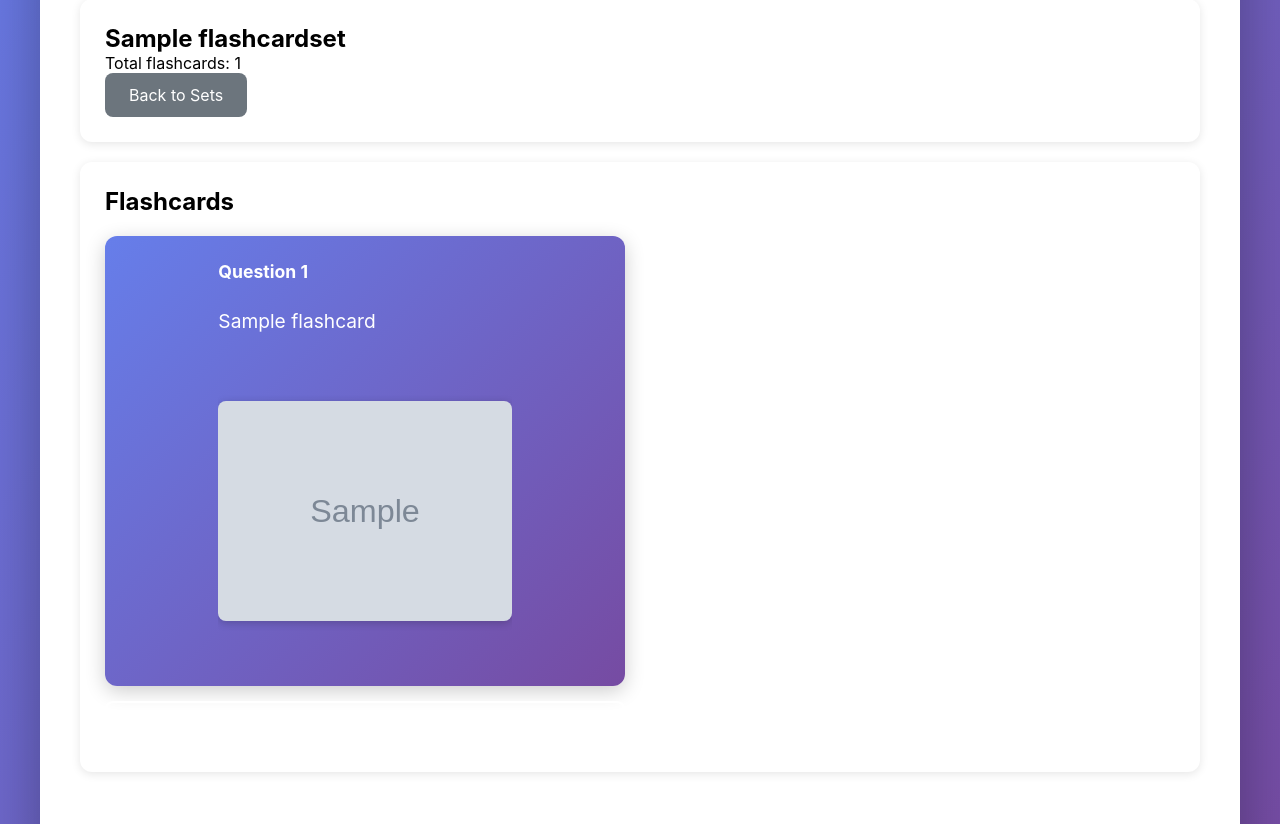
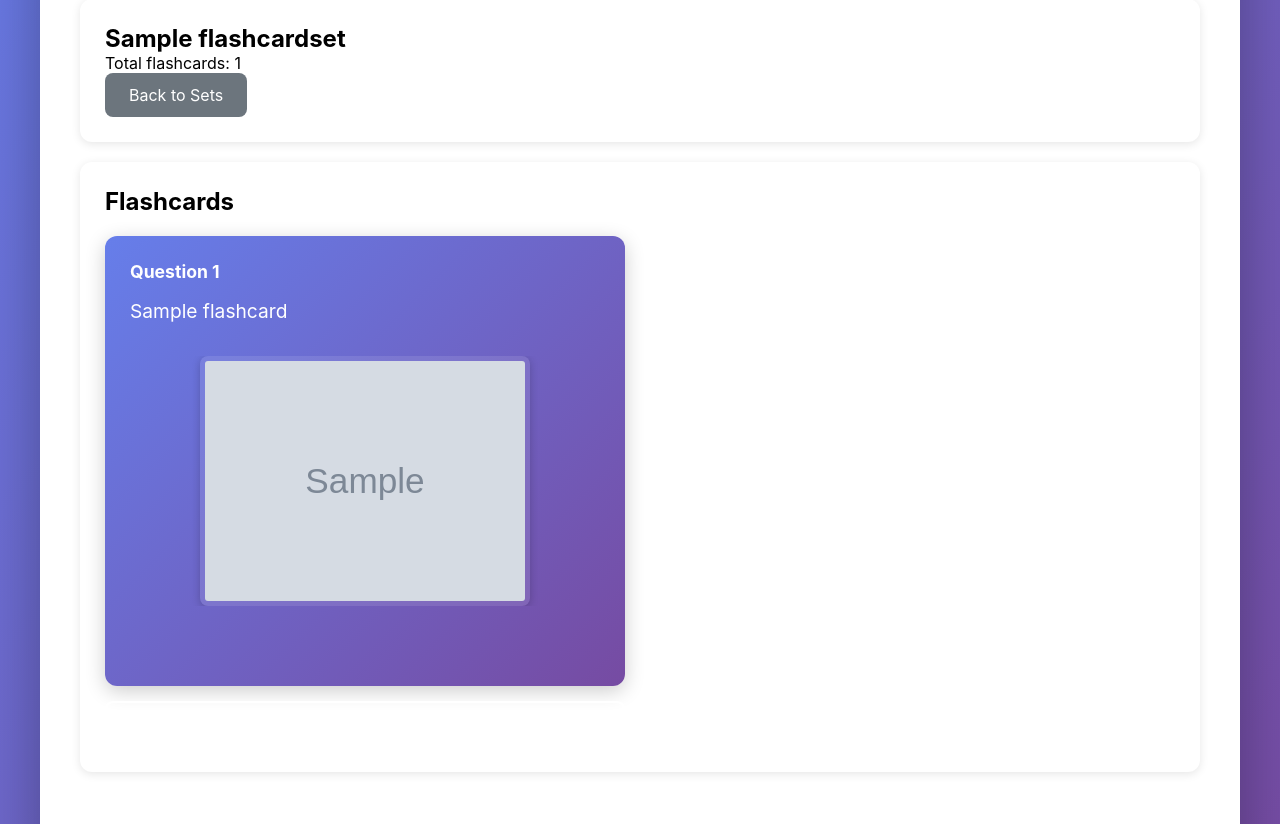
Before and after one commit to AndreiYo037/webapp_1, a Django app: page /flashcards/1/ in a window 1280 px wide. Shown: the part 321-1145 px from the top of the page. Run offline with Django 4.2, Linux system fonts and the light colour scheme; tables that the repository leaves empty hold one stand-in row (values such as "Sample post"); grey boxes marked "Sample" are stand-in pictures.

Commit message:
Fix flashcard image display and flip functionality
- Fixed image display with proper CSS classes and error handling
- Improved image container styling for better visibility
- Fixed flip button functionality with proper event handling
- Added button text toggle (Flip Card / Show Question)
- Added image loading error logging for debugging
- Improved CSS for better image display and card flipping
- Images now properly display on both front and back of cards

```diff
--- a/flashcards/templates/flashcards/view_flashcards.html
+++ b/flashcards/templates/flashcards/view_flashcards.html
@@ -17,69 +17,72 @@
         <div class="flashcard" id="flashcard-{{ flashcard.id }}">
             <div class="flashcard-inner">
                 <div class="flashcard-front">
-                    <div>
+                    <div class="flashcard-content">
                         <h3>Question {{ forloop.counter }}</h3>
-                        <p style="font-size: 1.2em; margin-top: 10px; margin-bottom: 10px;">{{ flashcard.question }}</p>
+                        <p class="flashcard-text">{{ flashcard.question }}</p>
                         {% if flashcard.cropped_image %}
-                            <div style="margin-top: 15px; text-align: center; flex: 1; display: flex; align-items: center; justify-content: center; overflow: hidden;">
+                            <div class="flashcard-image-container">
                                 <img src="{{ flashcard.cropped_image.url }}"
                                      alt="Auto-cropped diagram for question"
-                                     onerror="this.style.display='none'">
+                                     class="flashcard-image"
+                                     onerror="this.style.display='none'; console.error('Failed to load cropped image');">
                             </div>
                         {% elif flashcard.source_image %}
                             {% if flashcard.source_image.file %}
-                            <div style="margin-top: 15px; text-align: center; flex: 1; display: flex; align-items: center; justify-content: center; overflow: hidden;">
+                            <div class="flashcard-image-container">
                                 <img src="{{ flashcard.source_image.file.url }}"
                                      alt="Diagram for question"
-                                     onerror="this.style.display='none'">
+                                     class="flashcard-image"
+                                     onerror="this.style.display='none'; console.error('Failed to load source image');">
                             </div>
                             {% endif %}
                         {% elif source_file_is_image %}
                             {% if flashcard_set.file.file %}
-                            <div style="margin-top: 15px; text-align: center; flex: 1; display: flex; align-items: center; justify-content: center; overflow: hidden;">
+                            <div class="flashcard-image-container">
                                 <img src="{{ flashcard_set.file.file.url }}"
                                      alt="Diagram for question"
-                                     onerror="this.style.display='none'">
+                                     class="flashcard-image"
+                                     onerror="this.style.display='none'; console.error('Failed to load file image');">
                             </div>
                             {% endif %}
                         {% endif %}
                     </div>
                 </div>
                 <div class="flashcard-back">
-                    <div>
+                    <div class="flashcard-content">
                         <h3>Answer</h3>
-                        <p style="font-size: 1.1em; margin-top: 10px; margin-bottom: 10px;">{{ flashcard.answer }}</p>
+                        <p class="flashcard-text">{{ flashcard.answer }}</p>
                         {% if flashcard.cropped_image %}
-                            <div style="margin-top: 15px; text-align: center; flex: 1; display: flex; align-items: center; justify-content: center; overflow: hidden;">
+                            <div class="flashcard-image-container">
                                 <img src="{{ flashcard.cropped_image.url }}"
                                      alt="Auto-cropped diagram reference"
-                                     style="opacity: 0.7;"
-                                     onerror="this.style.display='none'">
+                                     class="flashcard-image flashcard-image-back"
+                                     onerror="this.style.display='none'; console.error('Failed to load cropped image on back');">
                             </div>
                         {% elif flashcard.source_image %}
                             {% if flashcard.source_image.file %}
-                            <div style="margin-top: 15px; text-align: center; flex: 1; display: flex; align-items: center; justify-content: center; overflow: hidden;">
+                            <div class="flashcard-image-container">
                                 <img src="{{ flashcard.source_image.file.url }}"
                                      alt="Diagram reference"
-                                     style="opacity: 0.7;"
-                                     onerror="this.style.display='none'">
+                                     class="flashcard-image flashcard-image-back"
+                                     onerror="this.style.display='none'; console.error('Failed to load source image on back');">
                             </div>
                             {% endif %}
                         {% elif source_file_is_image %}
                             {% if flashcard_set.file.file %}
-                            <div style="margin-top: 15px; text-align: center; flex: 1; display: flex; align-items: center; justify-content: center; overflow: hidden;">
+                            <div class="flashcard-image-container">
                                 <img src="{{ flashcard_set.file.file.url }}"
                                      alt="Diagram reference"
-                                     style="opacity: 0.7;"
-                                     onerror="this.style.display='none'">
+                                     class="flashcard-image flashcard-image-back"
+                                     onerror="this.style.display='none'; console.error('Failed to load file image on back');">
                             </div>
                             {% endif %}
                         {% endif %}
                     </div>
                 </div>
             </div>
-            <button onclick="flipCard({{ flashcard.id }})" class="btn" style="margin-top: 15px; width: 100%;">
-                Flip Card
+            <button onclick="flipCard({{ flashcard.id }})" class="btn flip-button" type="button">
+                <span class="flip-button-text">Flip Card</span>
             </button>
         </div>
         {% empty %}
@@ -91,8 +94,32 @@
 <script>
 function flipCard(id) {
     const card = document.getElementById('flashcard-' + id);
-    card.classList.toggle('flipped');
+    if (card) {
+        card.classList.toggle('flipped');
+        const button = card.querySelector('.flip-button');
+        const buttonText = button.querySelector('.flip-button-text');
+        if (card.classList.contains('flipped')) {
+            buttonText.textContent = 'Show Question';
+        } else {
+            buttonText.textContent = 'Flip Card';
+        }
+    } else {
+        console.error('Card not found:', id);
+    }
 }
+
+// Debug: Log image loading issues
+document.addEventListener('DOMContentLoaded', function() {
+    const images = document.querySelectorAll('.flashcard-image');
+    images.forEach((img, index) => {
+        img.addEventListener('error', function() {
+            console.error('Image failed to load:', this.src);
+        });
+        img.addEventListener('load', function() {
+            console.log('Image loaded successfully:', this.src);
+        });
+    });
+});
 </script>
 
 <style>
@@ -148,12 +175,13 @@
     transform: rotateY(180deg);
 }
 
-#flashcard-container .flashcard-front > div,
-#flashcard-container .flashcard-back > div {
+.flashcard-content {
     flex: 1;
     display: flex;
     flex-direction: column;
     overflow: hidden;
+    width: 100%;
+    height: 100%;
 }
 
 #flashcard-container .flashcard-front h3,
@@ -164,50 +192,73 @@
     color: white;
 }
 
-#flashcard-container .flashcard-front p,
-#flashcard-container .flashcard-back p {
+.flashcard-text {
     margin: 0 0 15px 0;
     word-wrap: break-word;
     overflow-wrap: break-word;
     flex-shrink: 0;
     line-height: 1.5;
     color: white;
+    font-size: 1.2em;
 }
 
-#flashcard-container .flashcard img {
+.flashcard-image-container {
+    margin-top: 15px;
+    text-align: center;
+    flex: 1;
+    display: flex;
+    align-items: center;
+    justify-content: center;
+    overflow: hidden;
+    min-height: 100px;
+    max-height: 250px;
+}
+
+.flashcard-image {
     max-width: 100%;
-    max-height: 220px;
+    max-height: 100%;
     width: auto;
     height: auto;
     object-fit: contain;
-    margin: 10px 0;
-    flex-shrink: 1;
     border-radius: 8px;
     box-shadow: 0 2px 8px rgba(0,0,0,0.2);
+    background: rgba(255, 255, 255, 0.1);
+    padding: 5px;
 }
 
-#flashcard-container .flashcard-front img,
-#flashcard-container .flashcard-back img {
-    cursor: pointer;
+.flashcard-image-back {
+    opacity: 0.7;
+}
+
+.flashcard-image:hover {
+    transform: scale(1.02);
     transition: transform 0.2s;
 }
 
-#flashcard-container .flashcard-front img:hover,
-#flashcard-container .flashcard-back img:hover {
-    transform: scale(1.02);
-}
-
-#flashcard-container .flashcard button {
+.flip-button {
     position: relative;
     z-index: 10;
     margin-top: 15px;
+    width: 100%;
     background: rgba(255, 255, 255, 0.2);
     border: 2px solid white;
     color: white;
+    padding: 12px 20px;
+    font-size: 1em;
+    font-weight: bold;
+    cursor: pointer;
+    border-radius: 8px;
+    transition: all 0.3s ease;
 }
 
-#flashcard-container .flashcard button:hover {
+.flip-button:hover {
     background: rgba(255, 255, 255, 0.3);
+    transform: translateY(-2px);
+    box-shadow: 0 4px 8px rgba(0,0,0,0.2);
+}
+
+.flip-button:active {
+    transform: translateY(0);
 }
 </style>
 {% endblock %}
```
